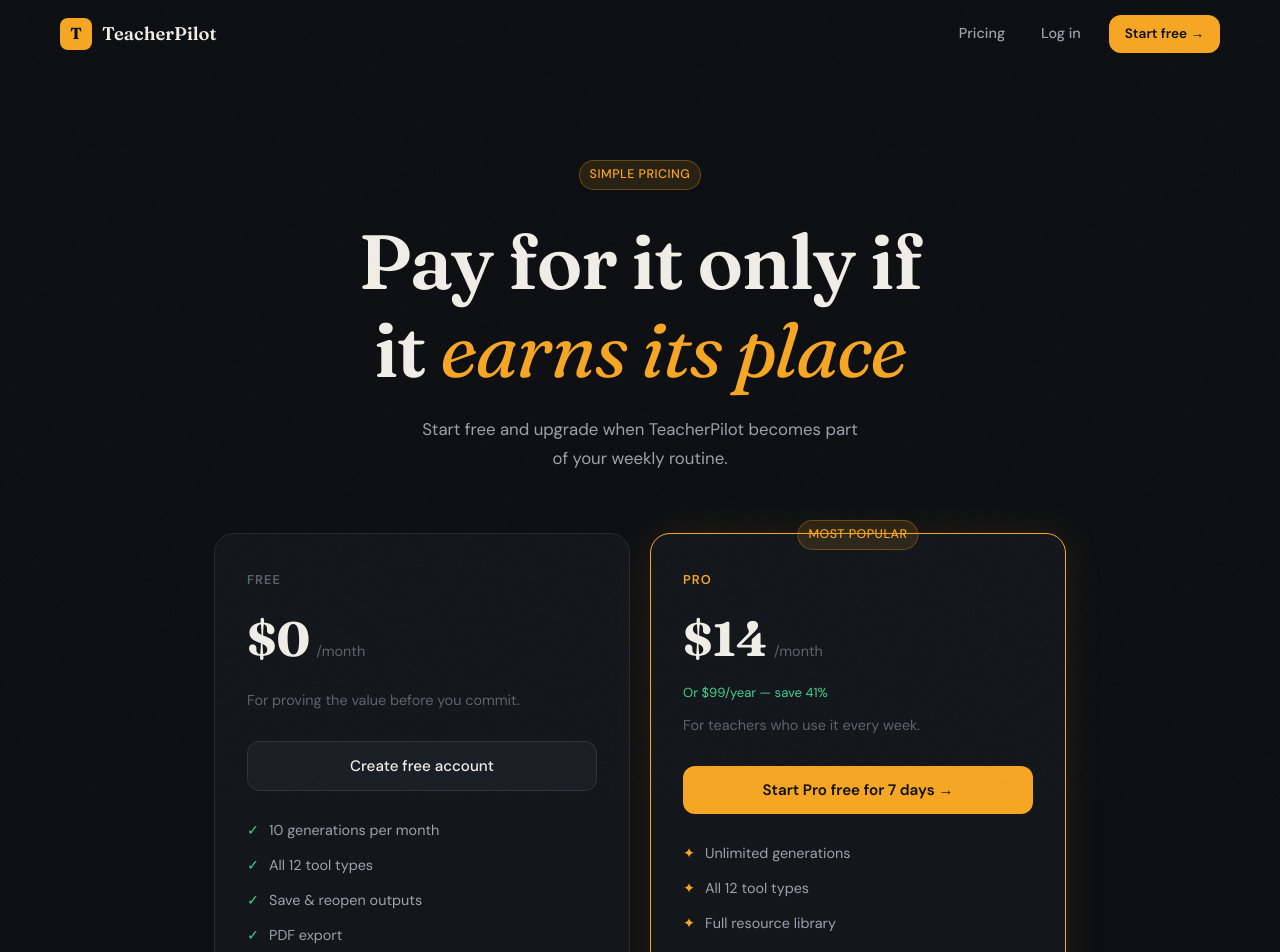
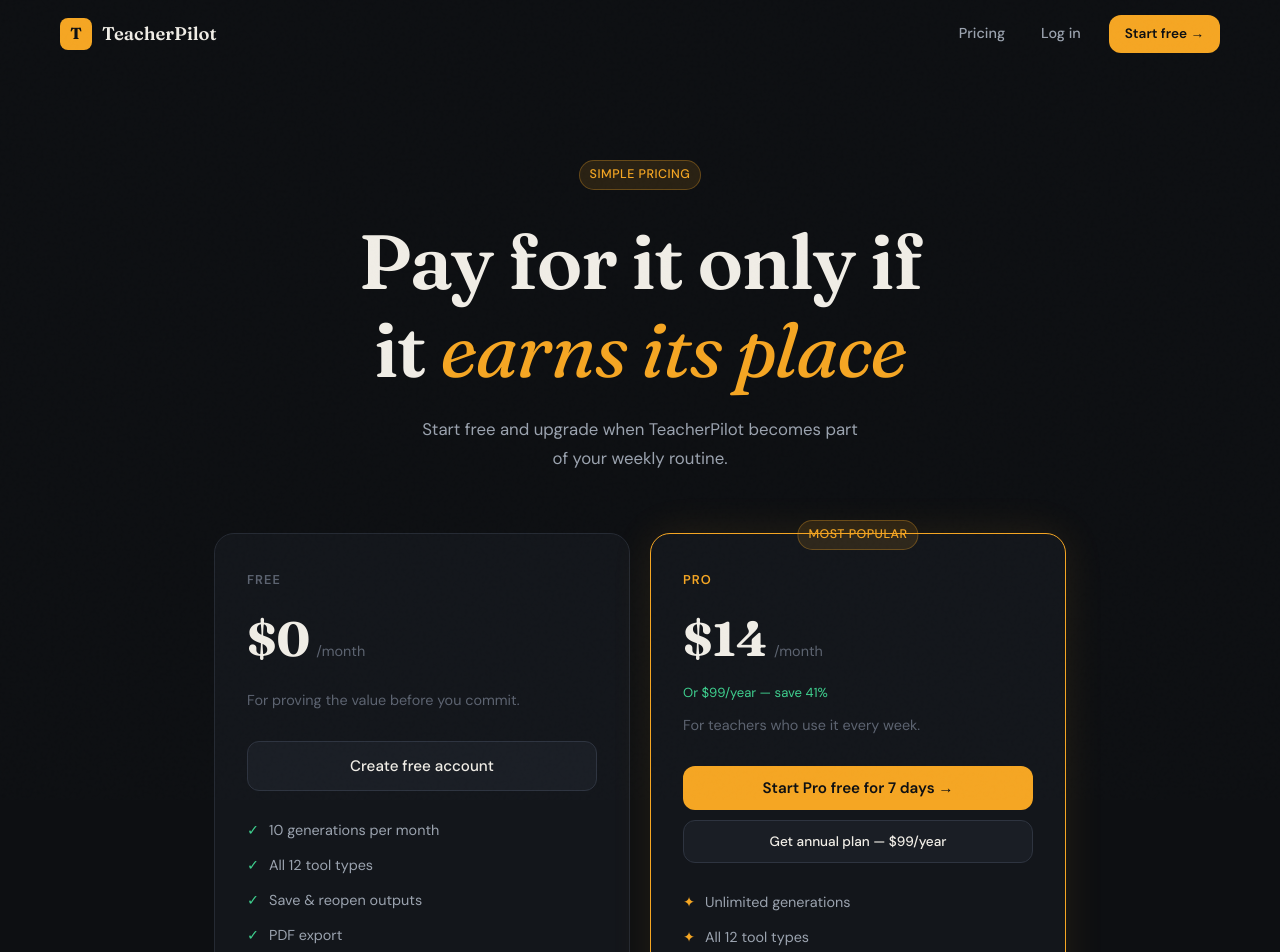
Before and after one commit to NicholasJDoty/teacherpilot, a Next.js app: page /pricing in a window 1280 px wide. Shown: the top 952 px of the page. Built offline with nearby package versions, Linux system fonts and the light colour scheme.

Commit message:
Fix Stripe checkout session and pricing page

```diff
--- a/src/app/api/checkout/route.ts
+++ b/src/app/api/checkout/route.ts
@@ -21,26 +21,35 @@
       }
     )
 
-    const { data: { session } } = await supabase.auth.getSession()
-    if (!session) return NextResponse.json({ error: 'Unauthorized' }, { status: 401 })
+    // Try getUser first (more reliable than getSession in server context)
+    const { data: { user }, error: userError } = await supabase.auth.getUser()
+
+    if (userError || !user) {
+      return NextResponse.json({ error: 'Not logged in', redirect: '/login' }, { status: 401 })
+    }
 
     const { plan } = await req.json()
-    const priceId = plan === 'annual' ? process.env.STRIPE_ANNUAL_PRICE_ID! : process.env.STRIPE_MONTHLY_PRICE_ID!
+    const priceId = plan === 'annual'
+      ? process.env.STRIPE_ANNUAL_PRICE_ID!
+      : process.env.STRIPE_MONTHLY_PRICE_ID!
 
     const checkoutSession = await stripe.checkout.sessions.create({
       mode: 'subscription',
       payment_method_types: ['card'],
-      customer_email: session.user.email,
+      customer_email: user.email,
       line_items: [{ price: priceId, quantity: 1 }],
       success_url: `${process.env.NEXT_PUBLIC_APP_URL}/dashboard?upgraded=true`,
       cancel_url:  `${process.env.NEXT_PUBLIC_APP_URL}/pricing`,
-      metadata: { userId: session.user.id },
-      subscription_data: { trial_period_days: 7, metadata: { userId: session.user.id } },
+      metadata: { userId: user.id },
+      subscription_data: {
+        trial_period_days: 7,
+        metadata: { userId: user.id },
+      },
     })
 
     return NextResponse.json({ url: checkoutSession.url })
   } catch (error: any) {
-    console.error('Stripe error:', error)
+    console.error('Stripe checkout error:', error)
     return NextResponse.json({ error: 'Checkout failed' }, { status: 500 })
   }
 }
--- a/src/app/pricing/page.tsx
+++ b/src/app/pricing/page.tsx
@@ -1,6 +1,10 @@
+'use client'
+import { useState } from 'react'
 import Link from 'next/link'
+import { useRouter } from 'next/navigation'
 import Navbar from '@/components/Navbar'
 import Footer from '@/components/Footer'
+import { createClient } from '@/lib/supabase'
 
 const freeFeatures = ['10 generations per month','All 12 tool types','Save & reopen outputs','PDF export','Copy to clipboard']
 const proFeatures  = ['Unlimited generations','All 12 tool types','Full resource library','PDF export','Standards alignment tags','One-click differentiation (ELL/IEP/Advanced)','Spanish translation for parent emails','Priority support']
@@ -13,6 +17,49 @@
 ]
 
 export default function PricingPage() {
+  const router = useRouter()
+  const [loading, setLoading] = useState(false)
+  const [error, setError] = useState('')
+
+  const handleUpgrade = async (plan: 'monthly' | 'annual') => {
+    setLoading(true)
+    setError('')
+
+    // Check if logged in first
+    const supabase = createClient()
+    const { data: { user } } = await supabase.auth.getUser()
+
+    if (!user) {
+      router.push('/signup?next=pricing')
+      return
+    }
+
+    try {
+      const res = await fetch('/api/checkout', {
+        method: 'POST',
+        headers: { 'Content-Type': 'application/json' },
+        body: JSON.stringify({ plan }),
+      })
+
+      const data = await res.json()
+
+      if (data.redirect) {
+        router.push('/login?next=pricing')
+        return
+      }
+
+      if (data.url) {
+        window.location.href = data.url
+      } else {
+        setError('Something went wrong. Please try again.')
+        setLoading(false)
+      }
+    } catch {
+      setError('Something went wrong. Please try again.')
+      setLoading(false)
+    }
+  }
+
   return (
     <>
       <Navbar />
@@ -24,7 +71,9 @@
             Pay for it only if it{' '}
             <em style={{ color: 'var(--accent)', fontStyle: 'italic' }}>earns its place</em>
           </h1>
-          <p style={{ maxWidth: 440, margin: '0 auto', fontSize: '1.05rem' }}>Start free and upgrade when TeacherPilot becomes part of your weekly routine.</p>
+          <p style={{ maxWidth: 440, margin: '0 auto', fontSize: '1.05rem' }}>
+            Start free and upgrade when TeacherPilot becomes part of your weekly routine.
+          </p>
         </div>
 
         {/* Cards */}
@@ -40,7 +89,9 @@
               </div>
               <p style={{ fontSize: '0.9rem', marginTop: 10, color: 'var(--text-muted)' }}>For proving the value before you commit.</p>
             </div>
-            <Link href="/signup" className="btn btn-secondary" style={{ width: '100%', justifyContent: 'center', marginBottom: 28 }}>Create free account</Link>
+            <Link href="/signup" className="btn btn-secondary" style={{ width: '100%', justifyContent: 'center', marginBottom: 28 }}>
+              Create free account
+            </Link>
             <div style={{ display: 'flex', flexDirection: 'column', gap: 12 }}>
               {freeFeatures.map((f, i) => (
                 <div key={i} style={{ display: 'flex', alignItems: 'center', gap: 10 }}>
@@ -65,7 +116,32 @@
               <div style={{ fontSize: '0.82rem', color: 'var(--green)', marginTop: 4 }}>Or $99/year — save 41%</div>
               <p style={{ fontSize: '0.9rem', marginTop: 10, color: 'var(--text-muted)' }}>For teachers who use it every week.</p>
             </div>
-            <Link href="/signup?plan=pro" className="btn btn-primary" style={{ width: '100%', justifyContent: 'center', marginBottom: 28 }}>Start Pro free for 7 days →</Link>
+
+            {error && (
+              <div style={{ padding: '10px 14px', background: 'rgba(248,113,113,0.1)', border: '1px solid rgba(248,113,113,0.3)', borderRadius: '6px', fontSize: '0.85rem', color: 'var(--red)', marginBottom: 16 }}>
+                {error}
+              </div>
+            )}
+
+            <div style={{ display: 'flex', flexDirection: 'column', gap: 10, marginBottom: 28 }}>
+              <button
+                onClick={() => handleUpgrade('monthly')}
+                disabled={loading}
+                className="btn btn-primary"
+                style={{ width: '100%', justifyContent: 'center', opacity: loading ? 0.7 : 1 }}
+              >
+                {loading ? 'Loading…' : 'Start Pro free for 7 days →'}
+              </button>
+              <button
+                onClick={() => handleUpgrade('annual')}
+                disabled={loading}
+                className="btn btn-secondary"
+                style={{ width: '100%', justifyContent: 'center', fontSize: '0.85rem' }}
+              >
+                Get annual plan — $99/year
+              </button>
+            </div>
+
             <div style={{ display: 'flex', flexDirection: 'column', gap: 12 }}>
               {proFeatures.map((f, i) => (
                 <div key={i} style={{ display: 'flex', alignItems: 'center', gap: 10 }}>
```
Also changed, not shown: src/app/dashboard/page.tsx (+75 -20 lines).
